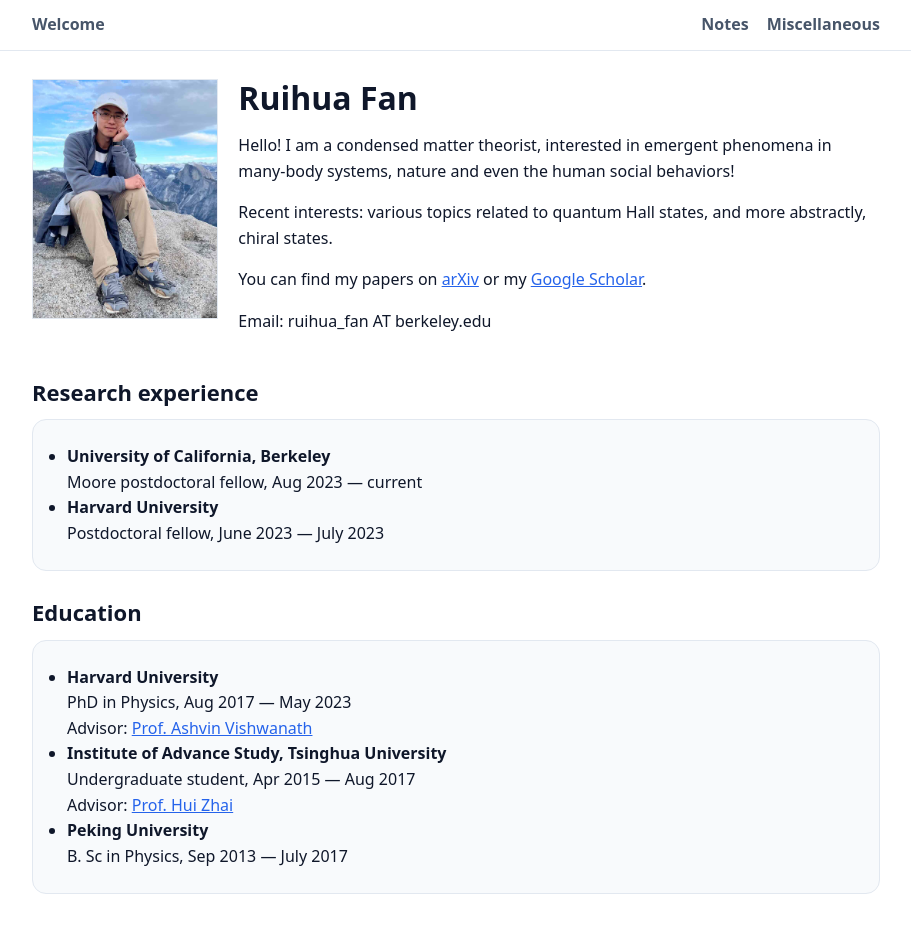
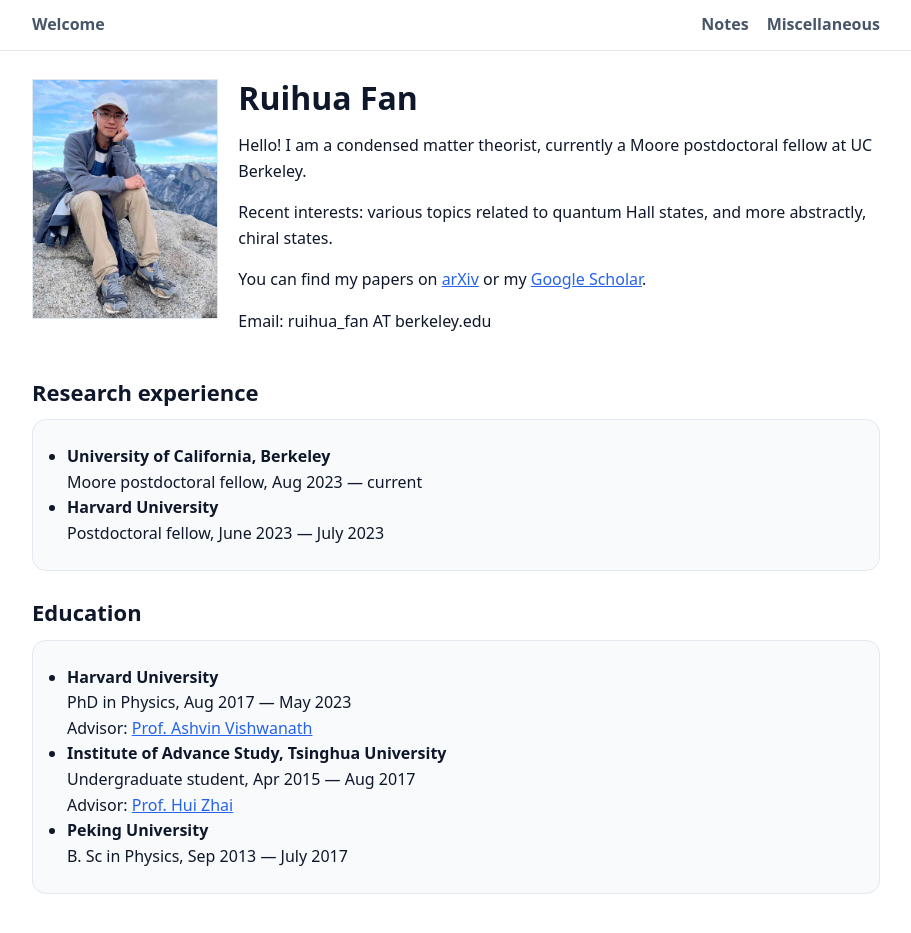
Before and after one commit to ruihuafan/ruihuafan.github.io, a Jekyll site: the page built from index.md, in a window 1280 px wide and 936 px high. Shown: the top 933 px of the window, without its empty margins (184-1095 px from the left). Built offline with Jekyll 4.4.1, drawn with Linux system fonts in a browser that asks for light colours.

Commit message:
change bio

```diff
--- a/index.md
+++ b/index.md
@@ -8,7 +8,7 @@
   <div>
     <h1>Ruihua Fan</h1>
     <p>
-      Hello! I am a condensed matter theorist, interested in emergent phenomena in many-body systems, nature and even the human social behaviors!
+      Hello! I am a condensed matter theorist, currently a Moore postdoctoral fellow at UC Berkeley.
     </p>
     <p>
       Recent interests: various topics related to quantum Hall states, and more abstractly, chiral states.
```
